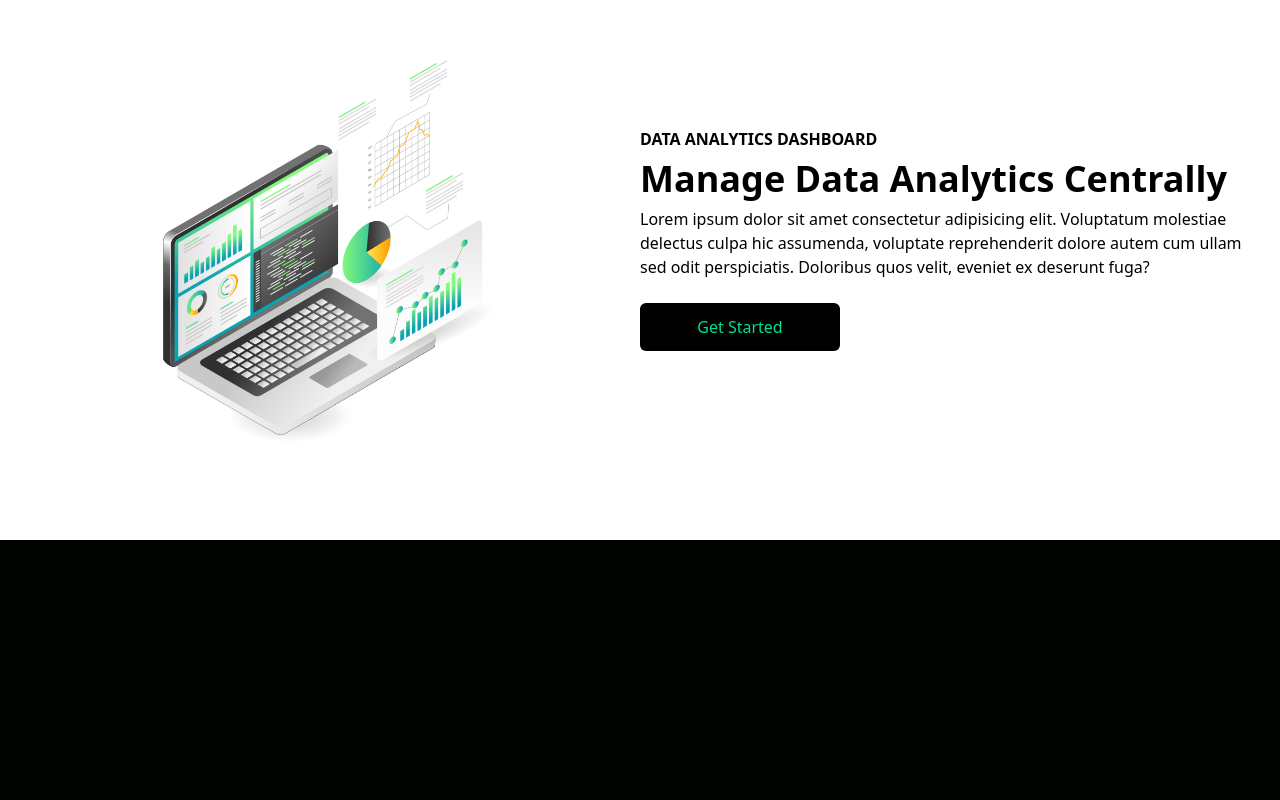
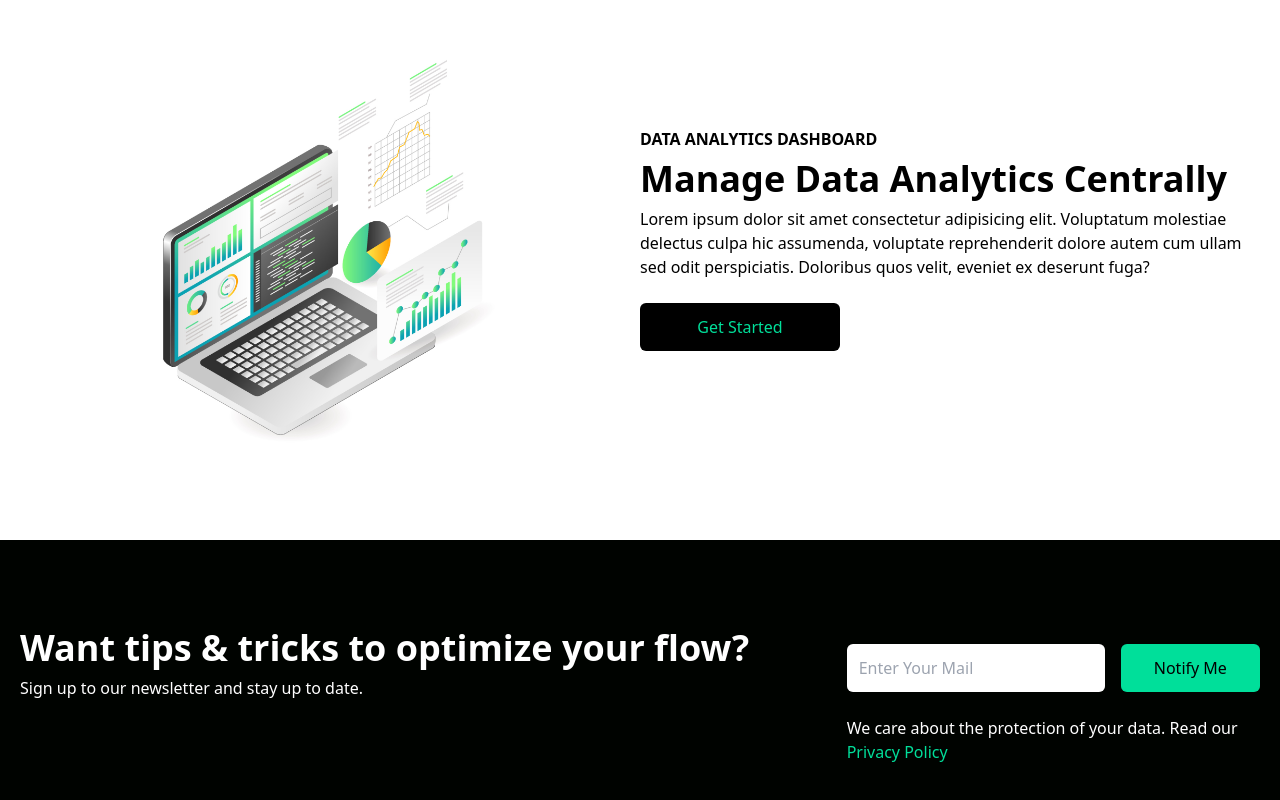
Before and after one commit to mmdanish/Fouze-Solutions, a React (Create React App) app: page / in a window 1280 px wide. Shown: the part 837-1637 px from the top of the page. Before the commit the page ends 1377 px from the top, so only its background shows below. Built offline with nearby package versions, Linux system fonts and the light colour scheme.

Commit message:
finished newsletter section

```diff
--- a/package.json
+++ b/package.json
@@ -11,6 +11,8 @@
     "react-icons": "^5.3.0",
     "react-scripts": "5.0.1",
     "react-typed": "^2.0.12",
+    "styled-component": "^2.8.0",
+    "styled-components": "^6.1.13",
     "web-vitals": "^2.1.4"
   },
   "scripts": {
--- a/src/App.js
+++ b/src/App.js
@@ -1,6 +1,7 @@
 import Analytics from "./components/Analytics";
 import Hero from "./components/Hero";
 import Navbar from "./components/Navbar";
+import Newsletter from "./components/Newsletter";
 
 
 
@@ -10,6 +11,7 @@
       <Navbar />
       <Hero />
       <Analytics />
+      <Newsletter />
     </div>
   );
 }
--- /dev/null
+++ b/src/components/Newsletter.jsx
@@ -0,0 +1,43 @@
+import React from "react";
+import styled from "styled-components";
+
+const PrivacyPolicy = styled.span`
+  color: #00df9a;
+
+  &:hover {
+    text-decoration: underline;
+  }
+`;
+
+const Newsletter = () => {
+  return (
+    <div className="w-full py-16 text-white px-4">
+      <div className="max-w-[1240px] mx-auto grid lg:grid-cols-3">
+        <div className="lg:col-span-2 my-4">
+          <h1 className="md:text-4xl sm:text-3xl text-2xl font-bold py-2">
+            Want tips & tricks to optimize your flow?
+          </h1>
+          <p>Sign up to our newsletter and stay up to date.</p>
+        </div>
+        <div className="my-4">
+          <div className="flex flex-col sm:flex-row items-center justify-between w-full">
+            <input
+              type="email"
+              className="p-3 flex w-full rounded-md text-black outline-none"
+              placeholder="Enter Your Mail"
+            />
+            <button className="bg-[#00df9a] text-black rounded-md font-medium w-[200px] ml-4 my-6 px-6 py-3">
+              Notify Me
+            </button>
+          </div>
+          <p>
+            We care about the protection of your data. Read our {""}
+            <PrivacyPolicy>Privacy Policy</PrivacyPolicy>
+          </p>
+        </div>
+      </div>
+    </div>
+  );
+};
+
+export default Newsletter;
```
Also changed, not shown: 1 other file (tests, documents, lock files or other folders).
